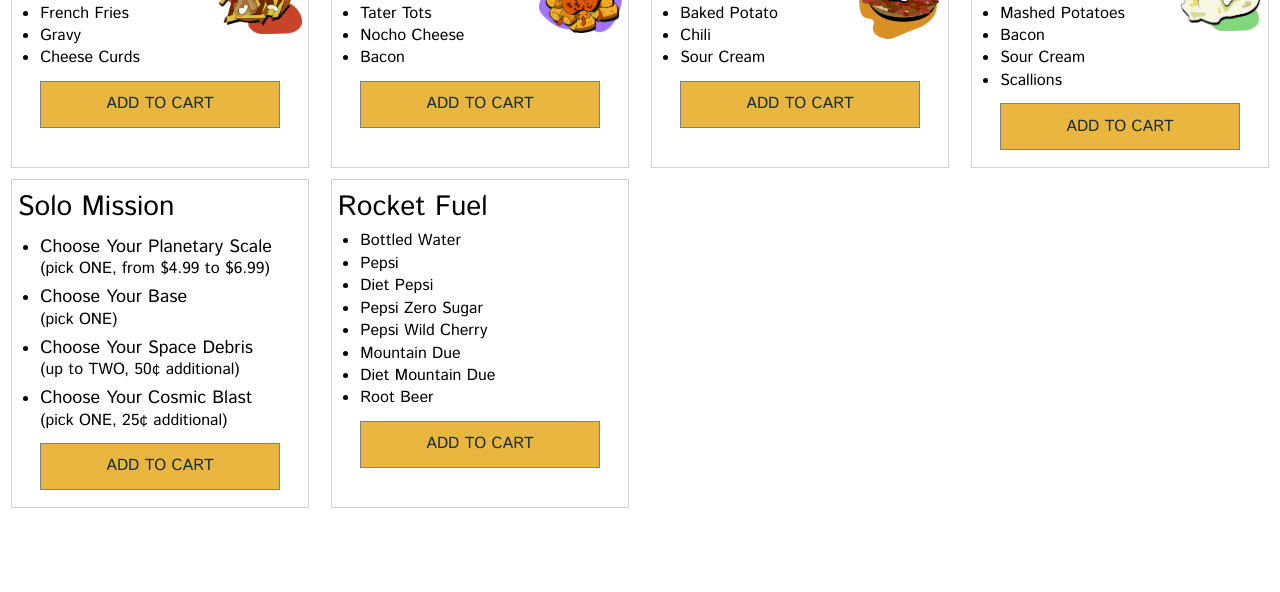
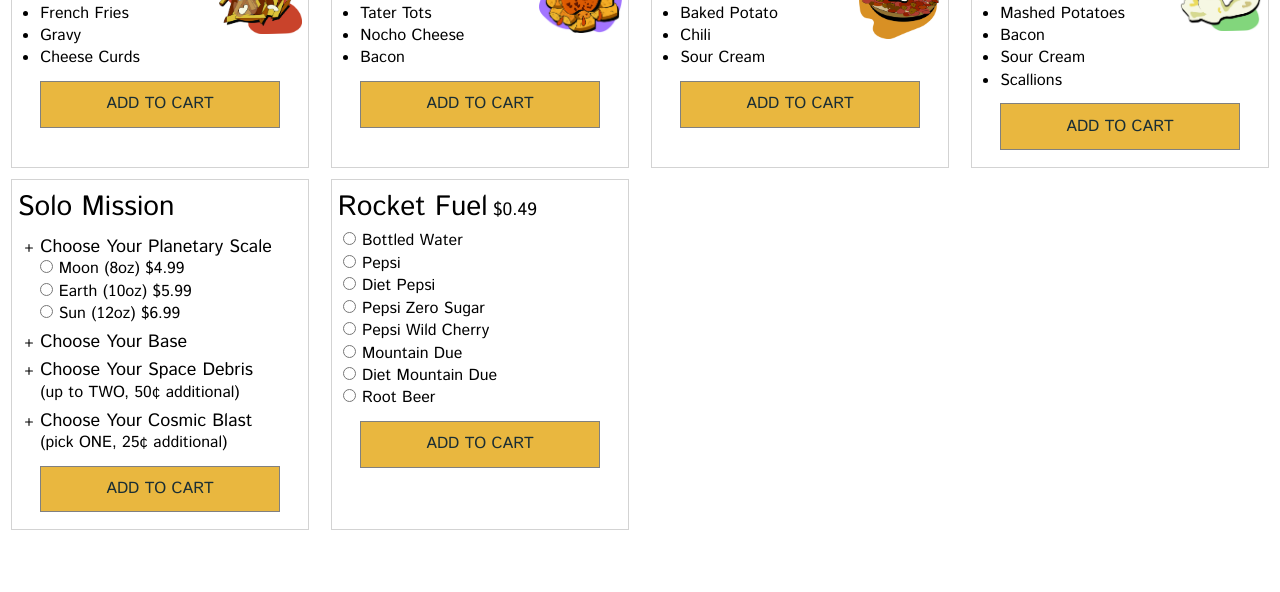
Before and after one commit to henghaopu/space-spuds, a plain HTML site: page index.html in a window 1280 px wide. Shown: the part 208-800 px from the top of the page. Drawn offline with nearby package versions, Linux system fonts and the light colour scheme.

Commit message:
Add radio/checkbox in solo mission and rocket fuel

```diff
--- a/index.html
+++ b/index.html
@@ -77,76 +77,86 @@
                     </section>
                     <section>
                         <h2>Solo Mission</h2>
+                        <p></p>
                         <ul>
                             <li>
-                                <div class="accordion">
+                                <div >
                                     <h3>Choose Your Planetary Scale</h3>
-                                    <p>(pick ONE, from $4.99 to $6.99)</p>
                                 </div>
-                                <ul class="panel">
-                                    <li>Moon (8oz) $4.99</li>
-                                    <li>Earth (10oz) $5.99</li>
-                                    <li>Sun (12oz) $6.99</li>
+                                <form @submit.prevent="">
+                                    <ul>
+                                        <li><input type="radio" name="scale">Moon (8oz) $4.99</li>
+                                        <li><input type="radio" name="scale">Earth (10oz) $5.99</li>
+                                        <li><input type="radio" name="scale">Sun (12oz) $6.99</li>
                                     </ul>
+                                </form>
                             </li>
                             <li>
                                 <div class="accordion">
                                     <h3>Choose Your Base</h3>
-                                    <p>(pick ONE)</p>
                                 </div>
-                                <ul class="panel">
-                                    <li>French Fries</li>
-                                    <li>Tater Tots</li>
-                                    <li>Baked Potato</li>
-                                    <li>Mashed Potatoes</li>
+                                <form class="panel">
+                                    <ul>
+                                        <li><input type="radio" name="base">French Fries</li>
+                                        <li><input type="radio" name="base">Tater Tots</li>
+                                        <li><input type="radio" name="base">Baked Potato</li>
+                                        <li><input type="radio" name="base">Mashed Potatoes</li>
                                     </ul>
+                                </form>
                             </li>
                             <li>
                                 <div class="accordion">
                                     <h3>Choose Your Space Debris</h3>
                                     <p>(up to TWO, 50¢ additional)</p>
                                 </div>
-                                <ul class="panel">
-                                    <li>Bacon</li>
-                                    <li>Gravy</li>
-                                    <li>Chili</li>
-                                    <li>Nacho Cheese</li>
-                                    <li>Shredded Cheese</li>
-                                    <li>Cheese Curds</li>
-                                    <li>Butter</li>
-                                    <li>Scallions</li>
-                                    <li>Veggie Mix</li>
-                                    <li>Sour Cream</li>
+                                <form class="panel">
+                                    <ul>
+                                        <li><input type="checkbox" name="debris">Bacon</li>
+                                        <li><input type="checkbox" name="debris">Gravy</li>
+                                        <li><input type="checkbox" name="debris">Chili</li>
+                                        <li><input type="checkbox" name="debris">Nacho Cheese</li>
+                                        <li><input type="checkbox" name="debris">Shredded Cheese</li>
+                                        <li><input type="checkbox" name="debris">Cheese Curds</li>
+                                        <li><input type="checkbox" name="debris">Butter</li>
+                                        <li><input type="checkbox" name="debris">Scallions</li>
+                                        <li><input type="checkbox" name="debris">Veggie Mix</li>
+                                        <li><input type="checkbox" name="debris">Sour Cream</li>
                                     </ul>
+                                </form>
                             </li>
                             <li>
                                 <div class="accordion">
                                     <h3>Choose Your Cosmic Blast</h3>
                                     <p>(pick ONE, 25¢ additional)</p>
                                 </div>
-                                <ul class="panel">
-                                    <li>Mustard</li>
-                                    <li>Hot Sauce</li>
-                                    <li>BBQ Sauce</li>
-                                    <li>Honey Mustard</li>
-                                    <li>Chipotle Mayo</li>
+                                <form class="panel">
+                                    <ul>
+                                        <li><input type="checkbox" name="blast">Mustard</li>
+                                        <li><input type="checkbox" name="blast">Hot Sauce</li>
+                                        <li><input type="checkbox" name="blast">BBQ Sauce</li>
+                                        <li><input type="checkbox" name="blast">Honey Mustard</li>
+                                        <li><input type="checkbox" name="blast">Chipotle Mayo</li>
                                     </ul>
+                                </form>
                             </li>
                         </ul>
                         <a @click="addToCart">ADD TO CART</a>
                     </section>
                     <section>
                         <h2>Rocket Fuel</h2>
+                        <p>$0.49</p>
+                        <form>
                             <ul>
-                            <li>Bottled Water</li>
-                            <li>Pepsi</li>
-                            <li>Diet Pepsi</li>
-                            <li>Pepsi Zero Sugar</li>
-                            <li>Pepsi Wild Cherry</li>
-                            <li>Mountain Due</li>
-                            <li>Diet Mountain Due</li>
-                            <li>Root Beer</li>
+                                <li><input type="radio" name="fuel">Bottled Water</li>
+                                <li><input type="radio" name="fuel">Pepsi</li>
+                                <li><input type="radio" name="fuel">Diet Pepsi</li>
+                                <li><input type="radio" name="fuel">Pepsi Zero Sugar</li>
+                                <li><input type="radio" name="fuel">Pepsi Wild Cherry</li>
+                                <li><input type="radio" name="fuel">Mountain Due</li>
+                                <li><input type="radio" name="fuel">Diet Mountain Due</li>
+                                <li><input type="radio" name="fuel">Root Beer</li>
                             </ul>
+                        </form>
                         <a @click="addToCart">ADD TO CART</a>
                     </section>
                 </div>
--- a/scripts.js
+++ b/scripts.js
@@ -1,20 +1,3 @@
-(function () {
-    var acc = document.getElementsByClassName("accordion");
-    var i;
-
-    for (i = 0; i < acc.length; i++) {
-        acc[i].addEventListener("click", function() {
-            this.classList.toggle("active");
-            var panel = this.nextElementSibling;
-            if (panel.style.maxHeight){
-                panel.style.maxHeight = null;
-            } else {
-                panel.style.maxHeight = panel.scrollHeight + "px";
-            }
-        });
-    }
-})();
-
 let vm = new Vue({
     el: '#root',
     data: {
@@ -42,3 +25,20 @@ let vm = new Vue({
         }
     }
 });
+
+(function () {
+    var acc = document.getElementsByClassName("accordion");
+    var i;
+
+    for (i = 0; i < acc.length; i++) {
+        acc[i].addEventListener("click", function() {
+            this.classList.toggle("active");
+            var panel = this.nextElementSibling;
+            if (panel.style.maxHeight){
+                panel.style.maxHeight = null;
+            } else {
+                panel.style.maxHeight = panel.scrollHeight + "px";
+            }
+        });
+    }
+})();
--- a/styles.css
+++ b/styles.css
@@ -61,7 +61,7 @@ h3 {
 body > div > header {
     position: relative;
     height: 5.4rem;
-    border-bottom: 1px solid grey;
+    border-bottom: 1px solid lightgray;
 }
 
 header > a:first-child > img {
@@ -82,7 +82,7 @@ header > div > a > img {
 
 header > div > a:first-child {
     position: absolute;
-    top: -0.85rem;
+    top: -0.88rem;
     right: 0.05rem;
     border: 1px solid grey;
     width: 1.8rem;
@@ -102,6 +102,10 @@ header > div > a:first-child {
 .wrapper {
     display: grid;
     grid-template-columns: repeat( auto-fit, minmax(300px,1fr));
+}
+
+.wrapper > section > p {
+    font-size: 1.12rem;
 }
 
 section {
@@ -159,6 +163,32 @@ section img {
     transition: max-height 0.2s ease-out;
 }
 
+form > ul {
+    padding: 0;
+}
+
+form > ul > li {
+    list-style-type: none;
+}
+
+form input {
+    margin-right: 0.35rem;
+}
+
+.wrapper > section:nth-child(5) > ul {
+    /* credit */
+    /* <div>Icons made by <a href="https://www.flaticon.com/authors/hanan" title="Hanan">Hanan</a> from <a href="https://www.flaticon.com/" title="Flaticon">www.flaticon.com</a> is licensed by <a href="http://creativecommons.org/licenses/by/3.0/" title="Creative Commons BY 3.0" target="_blank">CC 3.0 BY</a></div> */
+    list-style-image: url(images/add.svg);
+}
+
+form > ul {
+    list-style-image: none;
+}
+
+.wrapper > section:last-child li {
+    text-indent: 0.35rem;
+}
+
 /*
     Cart
 */
```
Also changed, not shown: images/add.svg (added). Lines whose indentation alone changed are shown as unchanged.
